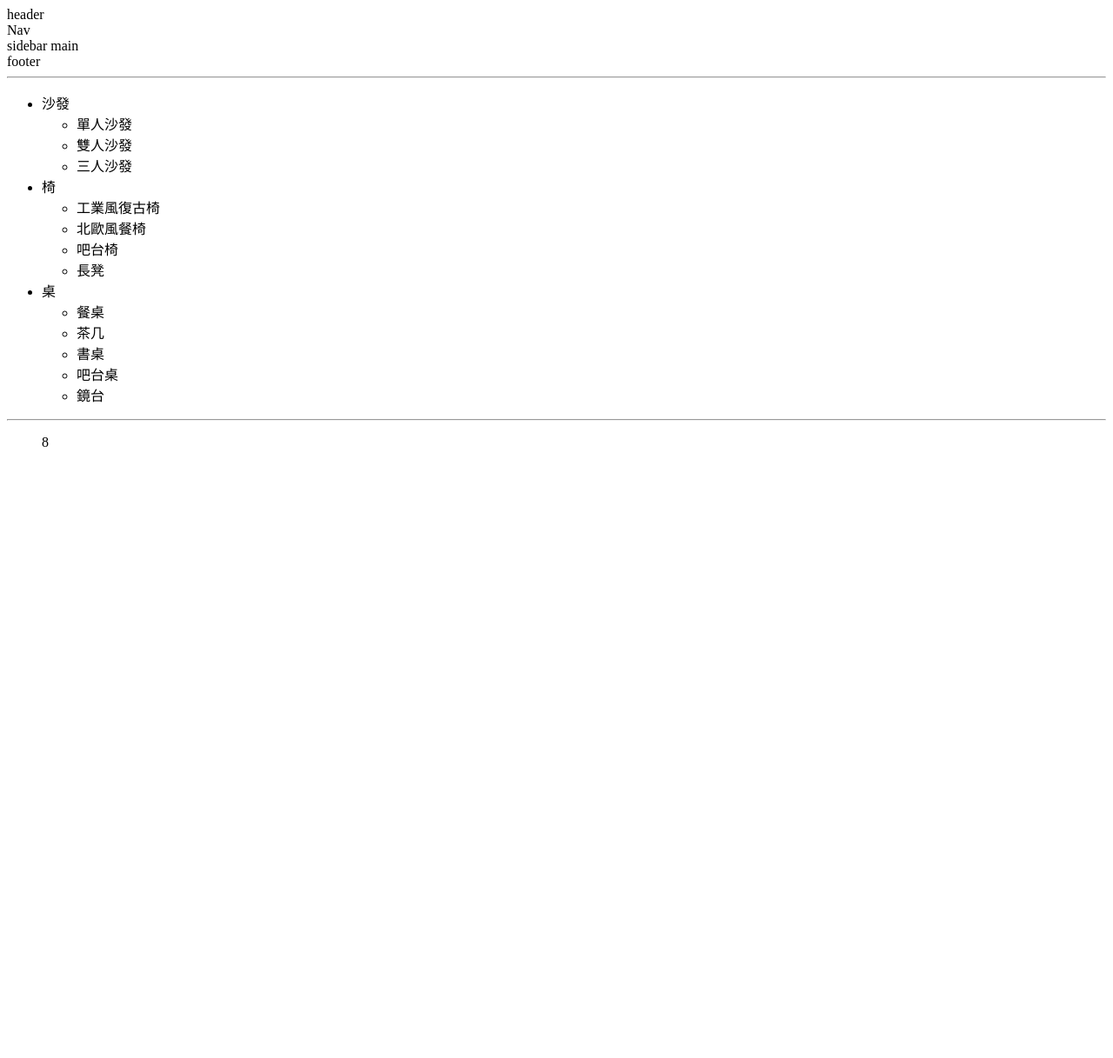
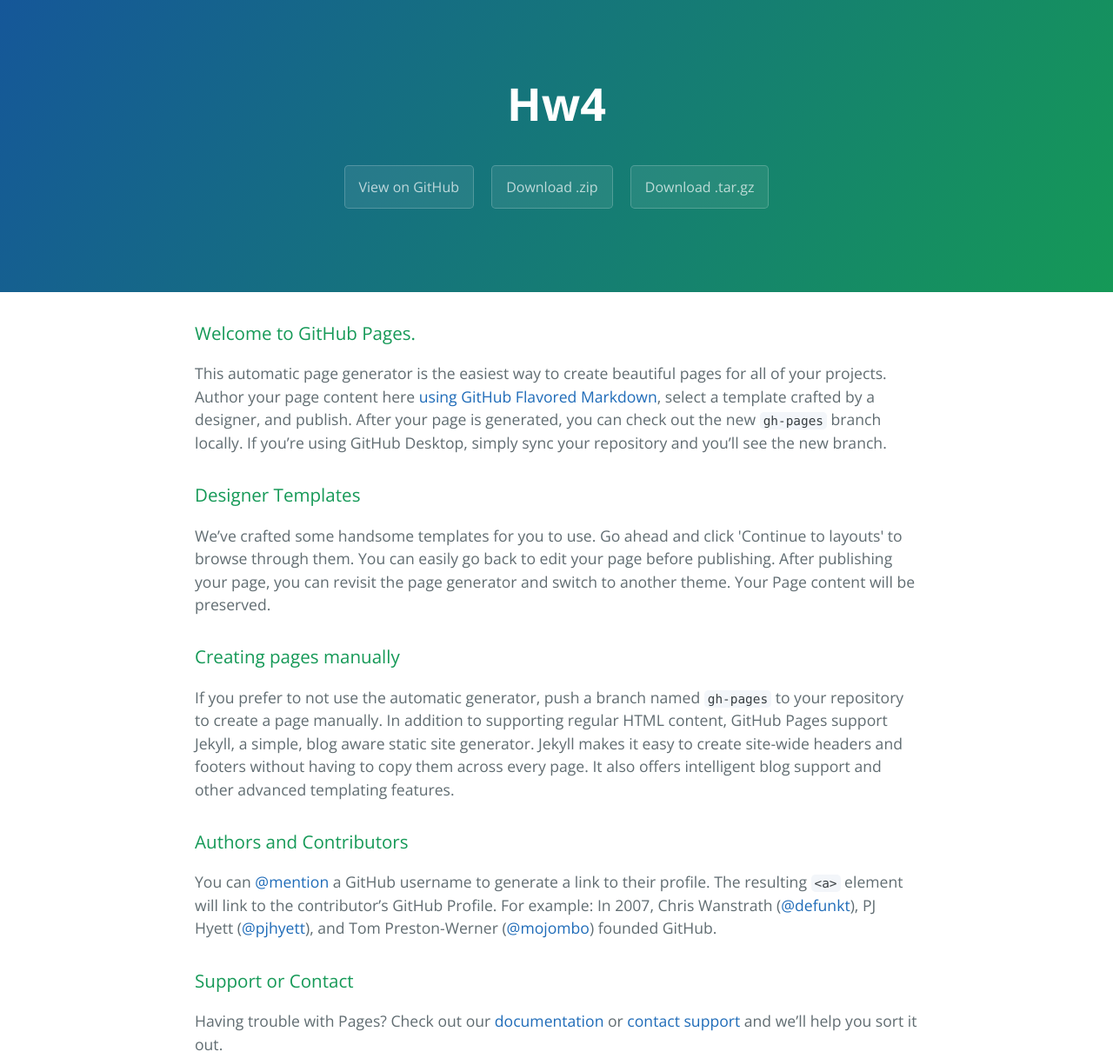
Before and after one commit to duncan1230/HW4, a plain HTML site: page index.html in a window 1280 px wide. Shown: the top 1217 px of the page at 87% size. Before the commit the page ends 800 px from the top, so only its background shows below. Drawn offline with nearby package versions, Linux system fonts and the light colour scheme.

Commit message:
Create gh-pages branch via GitHub

```diff
--- a/index.html
+++ b/index.html
@@ -1,48 +1,57 @@
-<!doctype html>
-<html>
+<!DOCTYPE html>
+<html lang="en-us">
+  <head>
+    <meta charset="UTF-8">
+    <title>Hw4 by duncan1230</title>
+    <meta name="viewport" content="width=device-width, initial-scale=1">
+    <link rel="stylesheet" type="text/css" href="stylesheets/normalize.css" media="screen">
+    <link href='https://fonts.googleapis.com/css?family=Open+Sans:400,700' rel='stylesheet' type='text/css'>
+    <link rel="stylesheet" type="text/css" href="stylesheets/stylesheet.css" media="screen">
+    <link rel="stylesheet" type="text/css" href="stylesheets/github-light.css" media="screen">
+  </head>
+  <body>
+    <section class="page-header">
+      <h1 class="project-name">Hw4</h1>
+      <h2 class="project-tagline"></h2>
+      <a href="https://github.com/duncan1230/HW4" class="btn">View on GitHub</a>
+      <a href="https://github.com/duncan1230/HW4/zipball/master" class="btn">Download .zip</a>
+      <a href="https://github.com/duncan1230/HW4/tarball/master" class="btn">Download .tar.gz</a>
+    </section>
 
-<head>
-    <meta charset="UTF-8">
-    <link rel="stylesheet" type="text/css" href="main.css">
-    <title>hw4</title>
-</head>
+    <section class="main-content">
+      <h3>
+<a id="welcome-to-github-pages" class="anchor" href="#welcome-to-github-pages" aria-hidden="true"><span aria-hidden="true" class="octicon octicon-link"></span></a>Welcome to GitHub Pages.</h3>
 
-<body>
-    <div class="header">header</div>
-       <div class="Nav">Nav</div>
-       <span class="sidebar">sidebar</span>
-<span class="main">main</span>
-        <div class="footer">footer</div>
-    <hr>
-    <ul class="nav">
-        <li>沙發
-            <ul class="submenu">
-                <li> 單人沙發</li>
-                <li>雙人沙發</li>
-                <li>三人沙發</li>
-            </ul>
-            <li>椅
-                <ul class="submenu">
-                    <li>工業風復古椅</li>
-                    <li>北歐風餐椅</li>
-                    <li>吧台椅</li>
-                    <li>長凳</li>
-                </ul>
-            </li>
-            <li>桌
-                <ul class="submenu">
-                    <li>餐桌</li>
-                    <li>茶几</li>
-                    <li>書桌</li>
-                    <li>吧台桌</li>
-                    <li>鏡台</li>
-                </ul>
-            </li>
-    </ul>
-    <hr>
-<div class="circle"><blockquote>8</blockquote></div>
+<p>This automatic page generator is the easiest way to create beautiful pages for all of your projects. Author your page content here <a href="https://guides.github.com/features/mastering-markdown/">using GitHub Flavored Markdown</a>, select a template crafted by a designer, and publish. After your page is generated, you can check out the new <code>gh-pages</code> branch locally. If you’re using GitHub Desktop, simply sync your repository and you’ll see the new branch.</p>
+
+<h3>
+<a id="designer-templates" class="anchor" href="#designer-templates" aria-hidden="true"><span aria-hidden="true" class="octicon octicon-link"></span></a>Designer Templates</h3>
+
+<p>We’ve crafted some handsome templates for you to use. Go ahead and click 'Continue to layouts' to browse through them. You can easily go back to edit your page before publishing. After publishing your page, you can revisit the page generator and switch to another theme. Your Page content will be preserved.</p>
+
+<h3>
+<a id="creating-pages-manually" class="anchor" href="#creating-pages-manually" aria-hidden="true"><span aria-hidden="true" class="octicon octicon-link"></span></a>Creating pages manually</h3>
+
+<p>If you prefer to not use the automatic generator, push a branch named <code>gh-pages</code> to your repository to create a page manually. In addition to supporting regular HTML content, GitHub Pages support Jekyll, a simple, blog aware static site generator. Jekyll makes it easy to create site-wide headers and footers without having to copy them across every page. It also offers intelligent blog support and other advanced templating features.</p>
+
+<h3>
+<a id="authors-and-contributors" class="anchor" href="#authors-and-contributors" aria-hidden="true"><span aria-hidden="true" class="octicon octicon-link"></span></a>Authors and Contributors</h3>
+
+<p>You can <a href="https://help.github.com/articles/basic-writing-and-formatting-syntax/#mentioning-users-and-teams" class="user-mention">@mention</a> a GitHub username to generate a link to their profile. The resulting <code>&lt;a&gt;</code> element will link to the contributor’s GitHub Profile. For example: In 2007, Chris Wanstrath (<a href="https://github.com/defunkt" class="user-mention">@defunkt</a>), PJ Hyett (<a href="https://github.com/pjhyett" class="user-mention">@pjhyett</a>), and Tom Preston-Werner (<a href="https://github.com/mojombo" class="user-mention">@mojombo</a>) founded GitHub.</p>
+
+<h3>
+<a id="support-or-contact" class="anchor" href="#support-or-contact" aria-hidden="true"><span aria-hidden="true" class="octicon octicon-link"></span></a>Support or Contact</h3>
+
+<p>Having trouble with Pages? Check out our <a href="https://help.github.com/pages">documentation</a> or <a href="https://github.com/contact">contact support</a> and we’ll help you sort it out.</p>
+
+      <footer class="site-footer">
+        <span class="site-footer-owner"><a href="https://github.com/duncan1230/HW4">Hw4</a> is maintained by <a href="https://github.com/duncan1230">duncan1230</a>.</span>
+
+        <span class="site-footer-credits">This page was generated by <a href="https://pages.github.com">GitHub Pages</a> using the <a href="https://github.com/jasonlong/cayman-theme">Cayman theme</a> by <a href="https://twitter.com/jasonlong">Jason Long</a>.</span>
+      </footer>
+
+    </section>
 
 
-</body>
-
+  </body>
 </html>
```
